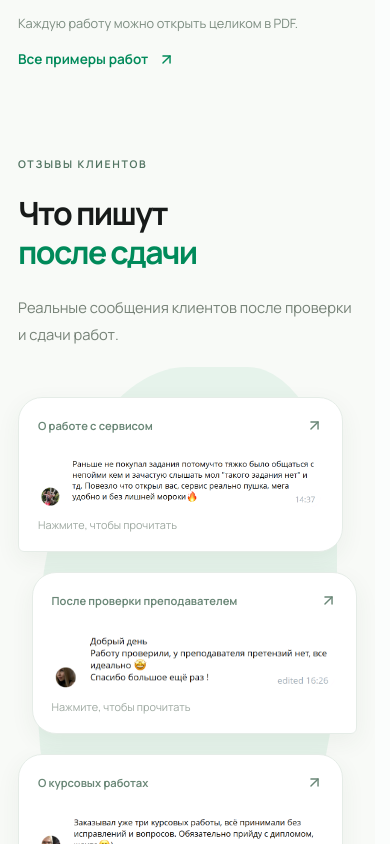
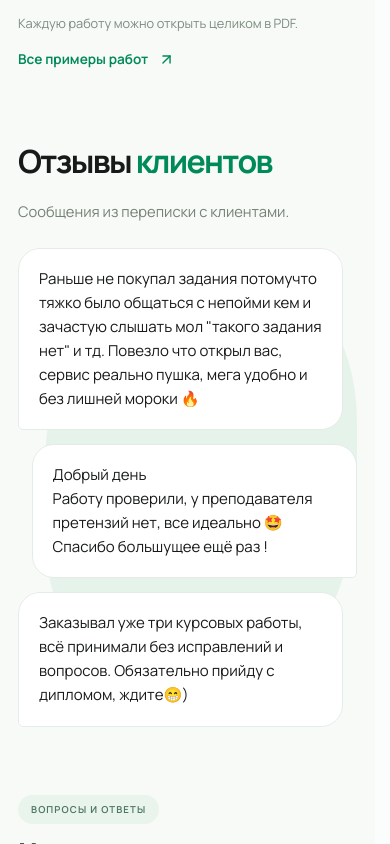
Before and after one commit to StudentHelperomsk/New-site, a React (Vite) app: page / in a window 390 px wide. Shown: the part 4580-5424 px from the top of the page. Built offline with nearby package versions, Linux system fonts and the light colour scheme.

Commit message:
Simplify reviews into compact readable messages

```diff
--- a/src/components/landing/ReviewsSection.jsx
+++ b/src/components/landing/ReviewsSection.jsx
@@ -1,13 +1,11 @@
-import { ArrowUpRight } from 'lucide-react'
 import { reviews } from '../../content/landing'
 
 export default function ReviewsSection() {
   return <section className="landing-section reviews-section" id="reviews" aria-labelledby="reviews-title">
-    <div className="reviews-intro"><span className="support-eyebrow">ОТЗЫВЫ КЛИЕНТОВ</span><h2 id="reviews-title">Что пишут<br /><em>после сдачи</em></h2><p>Реальные сообщения клиентов после проверки и сдачи работ.</p></div>
-    <div className="reviews-grid">{reviews.map(review => <a className="review-card" key={review.image} href={`/assets/reviews/${review.image}`} target="_blank" rel="noreferrer" aria-label={`Увеличить отзыв: ${review.caption}`}>
-      <div className="review-card-heading"><span>{review.caption}</span><ArrowUpRight size={17} /></div>
-      <img src={`/assets/reviews/${review.image}`} alt={review.alt} width="946" height="189" loading="lazy" />
-      <span className="review-zoom">Нажмите, чтобы прочитать</span>
-    </a>)}</div>
+    <div className="reviews-intro"><h2 id="reviews-title">Отзывы<br /> <em>клиентов</em></h2><p>Сообщения из переписки с клиентами.</p></div>
+    <div className="reviews-grid">{reviews.map(review => <figure className="review-card" key={review.image}>
+      <img src={`/assets/reviews/${review.image}`} alt={review.text} width={review.width} height={review.height} loading="lazy" />
+      <blockquote className="review-transcript">{review.text}</blockquote>
+    </figure>)}</div>
   </section>
 }
--- a/src/content/landing.js
+++ b/src/content/landing.js
@@ -20,9 +20,9 @@ export const examples = [
 ]
 
 export const reviews = [
-  { image: 'review-36.webp', caption: 'О работе с сервисом', alt: 'Развёрнутый отзыв клиента о сервисе Student Helper' },
-  { image: 'review-34.webp', caption: 'После проверки преподавателем', alt: 'Сообщение клиента после проверки работы преподавателем' },
-  { image: 'review-37.webp', caption: 'О курсовых работах', alt: 'Сообщение клиента о трёх принятых курсовых работах' },
+  { image: 'review-36.webp', width: 946, height: 189, text: 'Раньше не покупал задания потомучто тяжко было общаться с непойми кем и зачастую слышать мол "такого задания нет" и тд. Повезло что открыл вас, сервис реально пушка, мега удобно и без лишней мороки 🔥' },
+  { image: 'review-34.webp', width: 850, height: 192, text: 'Добрый день\nРаботу проверили, у преподавателя претензий нет, все идеально 🤩\nСпасибо большущее ещё раз !' },
+  { image: 'review-37.webp', width: 906, height: 156, text: 'Заказывал уже три курсовых работы, всё принимали без исправлений и вопросов. Обязательно прийду с дипломом, ждите😁)' },
 ]
 
 export const questions = [
--- a/src/styles/landing.css
+++ b/src/styles/landing.css
@@ -27,15 +27,6 @@
 .work-dialog-footer { display: flex; align-items: center; justify-content: space-between; gap: 20px; padding: 20px 26px; }
 .work-dialog-footer > span { color: var(--muted); font-size: .78rem; }
 
-.reviews-grid { display: grid; grid-template-columns: repeat(3, minmax(0, 1fr)); gap: 18px; }
-.review-card { display: flex; flex-direction: column; padding: 21px; border: 1px solid #e5ece6; border-radius: 20px; background: #fffffff0; transition: box-shadow .25s, border-color .25s; }
-.review-card:hover { border-color: #badbc7; box-shadow: 0 8px 24px #2848310c; }
-.review-card-heading { display: flex; align-items: center; gap: 9px; color: #6a8777; }
-.review-card-heading > svg { flex-shrink: 0; }
-.review-card-heading > svg:last-child { margin-left: auto; }
-.review-card-heading > span { font-size: .73rem; font-weight: 650; }
-.review-card img { width: 100%; height: 100px; object-fit: contain; margin: 23px 0; }
-.review-zoom { margin-top: auto; font-size: .65rem; color: #9da8a0; }
 
 .faq-section { display: grid; grid-template-columns: .85fr 1.6fr; gap: 90px; }
 .faq-intro p { margin: 21px 0 16px; font-size: .87rem; }
@@ -79,8 +70,6 @@
   .example-image { height: 175px; padding: 20px 20px 0; }
   .example-copy { padding: 17px 14px; }
   .example-copy strong { font-size: .84rem; }
-  .review-card { padding: 17px; }
-  .review-card-heading > span { font-size: .67rem; }
   .faq-section { gap: 55px; }
   .contact-section { padding: 37px; }
   .contact-actions .button { padding: 12px 17px; font-size: .77rem; }
@@ -94,10 +83,6 @@
   .examples-grid { grid-template-columns: repeat(2, minmax(0, 1fr)); }
   .example-image { height: 210px; padding: 23px 37px 0; }
   .example-copy strong { font-size: .97rem; }
-  .reviews-grid { grid-template-columns: 1fr; }
-  .review-card { padding: 23px; }
-  .review-card-heading > span { font-size: .85rem; }
-  .review-card img { height: auto; max-height: 135px; object-position: left; margin: 23px 0; }
   .faq-section { grid-template-columns: 1fr; gap: 25px; }
   .faq-intro h2 br { display: none; }
   .contact-section { grid-template-columns: 1fr; }
@@ -119,9 +104,6 @@
   .example-copy { padding: 20px; }
   .example-copy strong { font-size: 1rem; margin-bottom: 15px; }
   .example-category, .example-format { font-size: .73rem; }
-  .review-card { padding: 19px; }
-  .review-card-heading > span { font-size: .74rem; }
-  .review-zoom { font-size: .68rem; }
   .faq-item summary { font-size: .88rem; padding: 21px 0; gap: 16px; }
   .faq-item p { margin-right: 0; font-size: .83rem; }
   .contact-section { padding: 30px 23px; border-radius: 21px; }
@@ -241,30 +223,37 @@
 .service-detail-mark { width: 68px; height: 68px; object-fit: contain; margin: 29px 0 20px; }
 .service-detail-content h3 { font-size: clamp(1.5rem, 2.4vw, 2.15rem); letter-spacing: -.9px; line-height: 1.2; margin: 0 0 16px; font-weight: 700; }
 .service-detail-description { min-height: 76px; margin-bottom: 25px; }
-.reviews-section { display: grid; grid-template-columns: .82fr 1.25fr; align-items: center; gap: 7%; padding: 45px 28px; }
-.reviews-intro h2 { font-size: clamp(1.9rem, 3.2vw, 3rem); line-height: 1.2; letter-spacing: -1.65px; margin: 23px 0; font-weight: 700; }
+
+/* Original messages on desktop; readable transcripts on small screens. */
+.reviews-section { display: grid; grid-template-columns: .72fr 1.35fr; align-items: center; gap: 7%; padding: 30px 28px; }
+.reviews-intro h2 { font-size: clamp(1.9rem, 3.2vw, 3rem); line-height: 1.2; letter-spacing: -1.65px; margin: 0 0 18px; font-weight: 700; }
 .reviews-intro h2 em { color: var(--green-deep); font-style: normal; }
-.reviews-intro p { max-width: 340px; color: #758176; font-size: .92rem; line-height: 1.8; }
-.reviews-signature { display: block; margin-top: 28px; color: #5c7d69; font-size: .8rem; line-height: 1.7; }
-.reviews-grid { display: flex; flex-direction: column; gap: 20px; position: relative; isolation: isolate; }
-.reviews-grid::before { content: ''; position: absolute; inset: -30px 20px; border-radius: 50% 30% 50% 40%; background: #e6f3eb; z-index: -1; transform: rotate(-9deg); }
-.review-card { width: 93%; padding: 21px 25px; border: 1px solid #e5ece7; border-radius: 24px 24px 24px 6px; background: white; box-shadow: 0 8px 25px #294e3310; }
-.review-card:nth-child(2) { align-self: flex-end; border-radius: 24px 24px 6px 24px; }
-.review-card-heading > span { font-size: .75rem; }
-.review-card img { height: auto; max-height: 150px; object-fit: contain; object-position: left center; margin: 18px 0 8px; }
-.review-zoom { font-size: .68rem; }
-@media (max-width: 980px) {
-  .reviews-section { padding: 25px 0; gap: 5%; }
-  .reviews-grid::before { transform: none; }
-  .review-card { padding: 18px; }
+.reviews-intro p { max-width: 280px; margin: 0; color: #758176; font-size: .92rem; line-height: 1.7; }
+.reviews-grid { display: flex; flex-direction: column; gap: 18px; position: relative; isolation: isolate; min-width: 0; }
+.reviews-grid::before { content: ''; position: absolute; inset: 10% 2% 7% 15%; border-radius: 45% 35% 50% 40%; background: #e6f3eb; z-index: -1; transform: rotate(-9deg); }
+.review-card { width: 94%; margin: 0; }
+.review-card:nth-child(2) { align-self: flex-end; }
+.review-card img { display: block; width: 100%; height: auto; filter: drop-shadow(0 5px 10px #294e3309); }
+.review-transcript { display: none; }
+@media (max-width: 1100px) {
+  .reviews-section { grid-template-columns: 1fr; gap: 28px; padding: 20px 0; }
+  .reviews-intro h2 br { display: none; }
+  .reviews-intro p { max-width: none; }
+  .reviews-grid { max-width: 740px; width: 100%; justify-self: center; }
 }
+@media (max-width: 600px) {
+  .reviews-section { gap: 24px; padding: 10px 0; }
+  .reviews-intro h2 { font-size: 2rem; }
+  .reviews-grid { gap: 14px; }
+  .reviews-grid::before { inset: 4% 0 4% 8%; transform: none; }
+  .review-card { width: 96%; }
+  .review-card img { display: none; }
+  .review-transcript { display: block; margin: 0; padding: 18px 20px; border: 1px solid #e5ece7; border-radius: 22px 22px 22px 5px; background: white; color: var(--ink); font-size: .94rem; line-height: 1.6; white-space: pre-line; }
+  .review-card:nth-child(2) .review-transcript { border-radius: 22px 22px 5px 22px; }
+}
+
 @media (max-width: 600px) {
   .service-stage { padding: 25px; }
   .service-detail-content h3 { font-size: 1.7rem; }
   .service-detail-mark { margin-top: 23px; }
-  .reviews-section { grid-template-columns: 1fr; gap: 35px; }
-  .reviews-intro h2 { font-size: 2rem; }
-  .reviews-signature { margin-top: 17px; }
-  .review-card { width: 96%; padding: 19px; }
-  .review-card-heading > span { font-size: .7rem; }
 }
```
Also changed, not shown: 1 other file (tests, documents, lock files or other folders).
